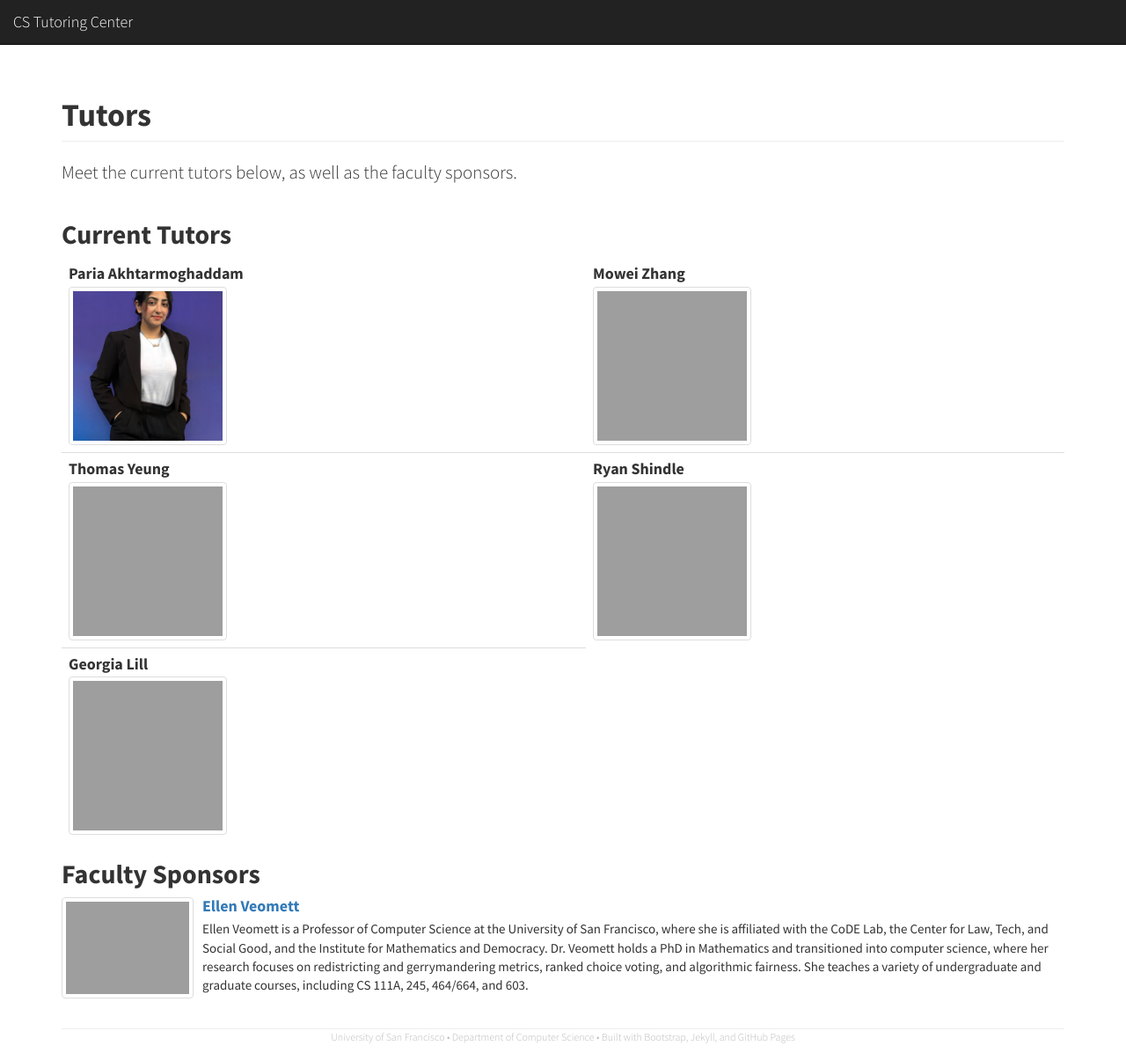
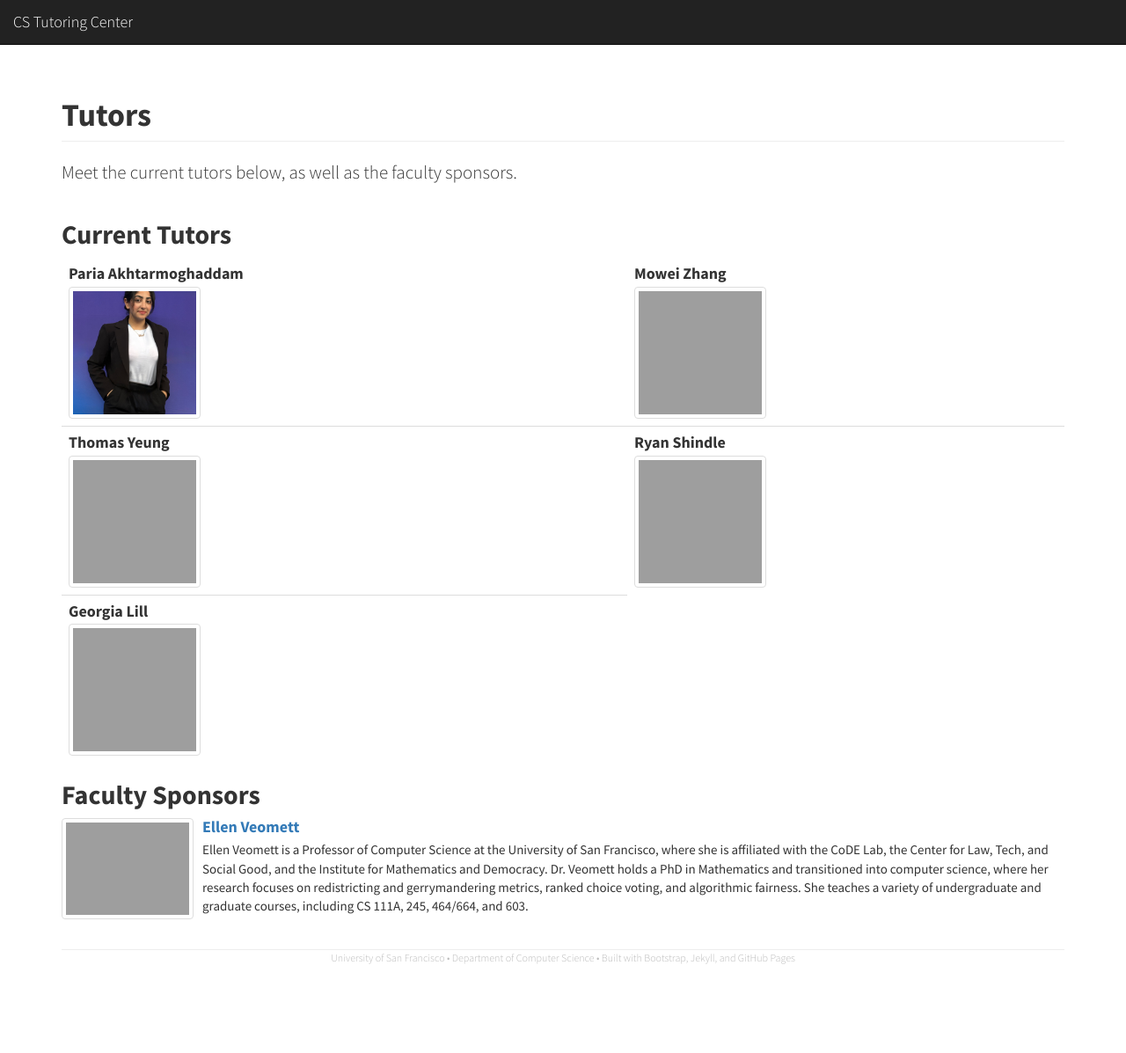
Before and after one commit to CSTutors/CSTutors.github.io, a Jekyll site: the page built from tutors/index.html, in a window 1280 px wide. Shown: the whole page at 88% size. Built offline with Jekyll 4.4.1, drawn with Linux system fonts in a browser that asks for light colours; nearby versions of some CDN libraries; after the commit the page ends 1107 px from its top, so only the background shows below that.

Commit message:
Set tutor photo size

```diff
--- a/css/cstutors.css
+++ b/css/cstutors.css
@@ -68,8 +68,8 @@ code {
   border-top: 1px solid #eeeeee;
 }
 .tutor-photo {
-  width: 180px;
-  height: 180px;
+  width: 150px;
+  height: 150px;
   object-fit: cover;
   object-position: center;
 }
```
